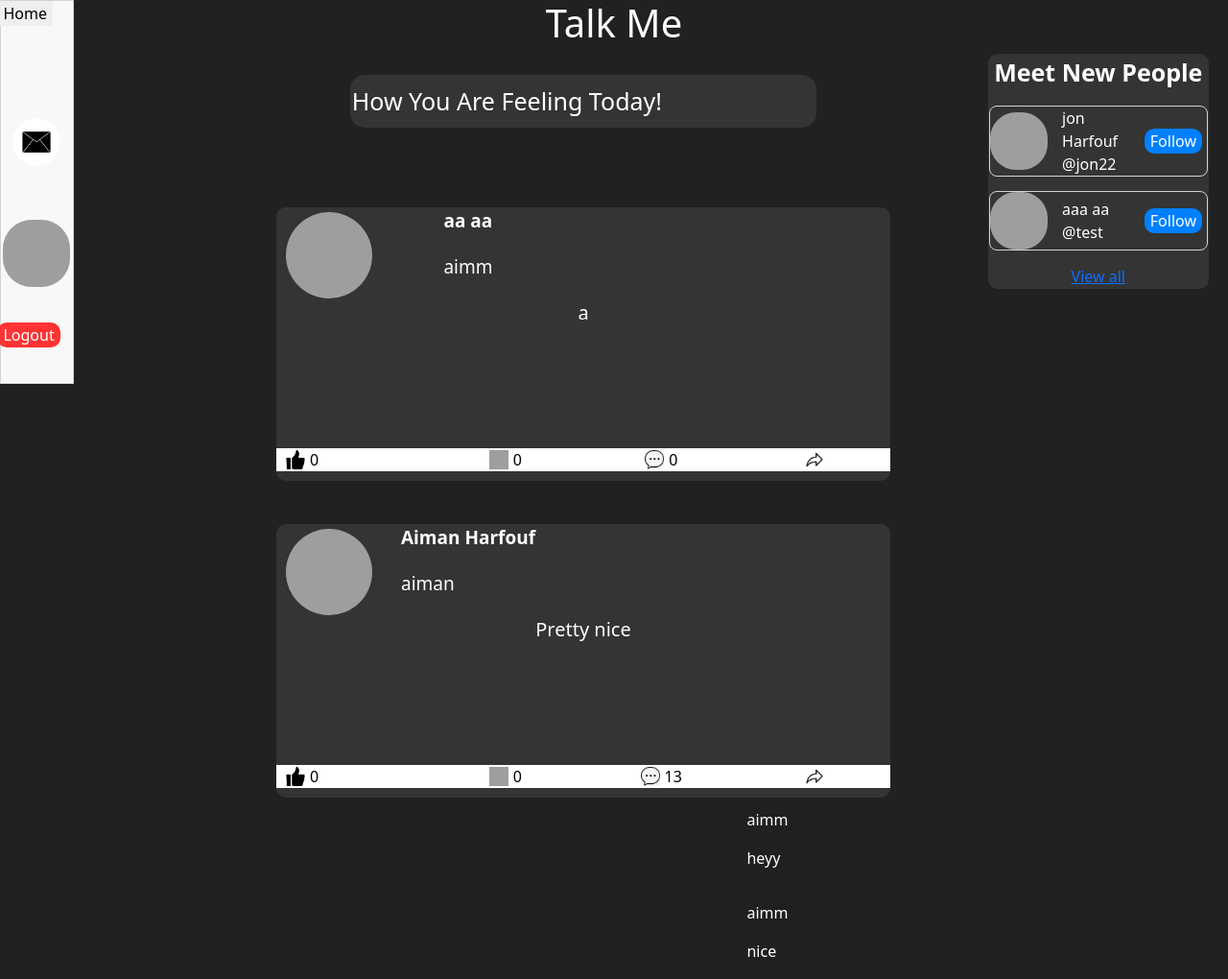
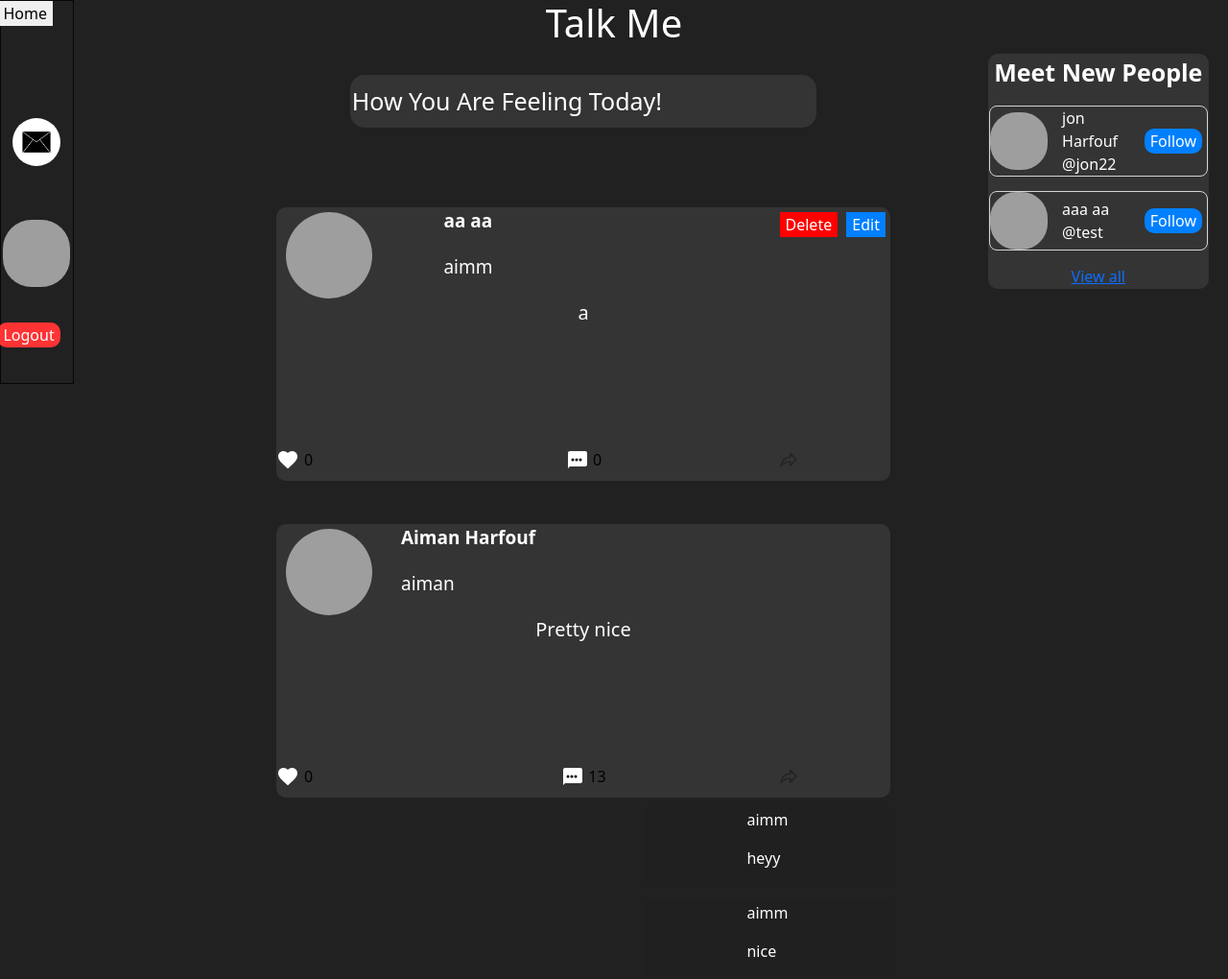
Before and after one commit to aimmharf/SocialMedia, a Django app: page / in a window 1280 px wide. Shown: the top 1020 px of the page at 96% size. Run offline with Django 4.2, Linux system fonts and the light colour scheme; a user stored in the database is signed in; data comes from the database, SQL or seed files in the repository; both versions use the stored data as it was after the commit; data that the repository does not hold is empty; grey boxes are pictures that could not be loaded.

Commit message:
Added the delete post feature

```diff
--- a/SocialMedia/media/models.py
+++ b/SocialMedia/media/models.py
@@ -34,7 +34,7 @@ class Posts(models.Model):
     date = models.DateTimeField()
     post = models.TextField(null=False)
     liked_users = models.ManyToManyField(User, related_name='UserLiked', null=True,  default=None)
-    disliked_users = models.ManyToManyField(User, related_name='userDisliked', null=True, default=None)
+
 
 
     def __str__(self):
--- a/SocialMedia/media/static/css/index.css
+++ b/SocialMedia/media/static/css/index.css
@@ -6,6 +6,7 @@ h1 {
 }
 body {
     background-color: #212121;
+
 }
 
 p {
@@ -16,13 +17,65 @@ header {
     text-align: center;
 }
 
+.confirmation-sup-container {
+
+    z-index: 3;
+    position: fixed;
+    top: 35%;
+    left: 35%;
+    width: 30vw;
+    height: 100vh;
+
+
+
+}
+
+.confirmation-sup2-container {
+    background-color: white;
+    border-radius: 20px;
+    height: 30%;
+    display: grid;
+    grid-template-rows: 1fr 1fr;
+    align-items: center;
+    justify-content: center;
+    width: 100%;
+
+
+}
+
+.confirmation-btn-container {
+    display: grid;
+    grid-template-columns: 1fr 1fr;
+    column-gap: 7px;
+
+}
+
+#confirmation-text {
+    color: black;
+    font-size: 25px;
+    text-align: center;
+}
+
+#conf-btn-del {
+    background-color: red;
+    color: white;
+    border: 0;
+    border-radius: 10px;
+}
+
+#conf-btn-cancel {
+    background-color: #0080FF;
+    color: white;
+    border: 0;
+    border-radius: 10px;
+}
 .nav {
     position: fixed;
     top: 0px;
     height: 50%;
     width: 6%;
-    border: 1px solid #d3d3d3;
-    background-color: #f8f8f8;
+    border: 1px solid #060606;
+    background-color: #212121;
 }
 
 
@@ -217,9 +270,30 @@ header {
 .posts-top-container {
     display: grid;
     width: 100%;
-    grid-template-columns: 100px 200px;
+    grid-template-columns: 100px 200px auto;
 
 
+}
+
+.modify-post-container {
+    margin-top: 5px;
+    margin-right: 5px;
+    justify-self: end;
+}
+
+#btn-del-post {
+    background-color: red;
+    border: 0;
+    color: white;
+
+
+}
+
+#btn-edit-post {
+    background-color: #0080FF;
+    color: white;
+    border: 0;
+    margin-left: 5px;
 }
 
 .post-text-container {
@@ -244,10 +318,10 @@ header {
     margin-bottom: 10px;
     display: grid;
     column-gap: 10px;
-    grid-template-columns: 1fr 1fr 1fr 1fr;
+    grid-template-columns: 1fr 1fr 1fr;
     justify-content: center;
     align-items: center;
-    background-color: white;
+
 }
 
 .img-icon-button, .img-like-button, .img-dislike-button {
@@ -277,14 +351,14 @@ header {
     margin: 0;
 }
 
-#btn-like-standard {
-    background-image: url("images/icon-like.png");
-    margin-left: 10px;
+
+
+#btn-like-standard:hover {
+    cursor: pointer;
 }
 
-#btn-like-liked {
-    background-image: url('images/download.png');
-    margin-left: 10px;
+#btn-like-liked:hover {
+    cursor: pointer;
 }
 
 #btn-dislike {
@@ -303,8 +377,8 @@ header {
 
 }
 
-#btn-comment {
-    background-image: url("images/comment.jpeg");
+#btn-comment:hover {
+   cursor: pointer;
 }
 
 #btn-share {
--- a/SocialMedia/media/static/js/index.js
+++ b/SocialMedia/media/static/js/index.js
@@ -1,4 +1,5 @@
 document.addEventListener("DOMContentLoaded", function(){
+    document.querySelector(".confirmation-sup-container").style.display = 'none';
     document.querySelector(".btn-post").style.display = 'none';
     document.querySelector("#js-input-content").addEventListener("keyup", function() {
         console.log("h")
@@ -20,13 +21,7 @@ document.addEventListener("DOMContentLoaded", function(){
 
         like_post(button)
     })})
-    document.querySelectorAll(".img-dislike-button").forEach((button) => {
-        getdisLikeCount(button)
-        button.addEventListener("click", function() {
 
-            dislikePost(button)
-        })
-    })
     document.querySelectorAll("#btn-comment").forEach((button) => {
 
         button.addEventListener("click", () => {
@@ -46,7 +41,58 @@ document.addEventListener("DOMContentLoaded", function(){
 
         })
     })
+
+    document.querySelectorAll("#btn-del-post").forEach((button) => {
+        button.addEventListener("click", function() {
+            document.querySelector(".confirmation-sup-container").style.display = 'block';
+            document.querySelector('.whole-screen').style.filter = 'blur(8px)'
+
+
+            document.querySelector("#conf-btn-del").addEventListener("click", function(){
+                deletePost(button)
+
+
+            })
+
+            document.querySelector(".whole-screen").style.pointerEvents = 'none';
+            document.querySelector("#conf-btn-cancel").addEventListener("click", function(){
+                 cancelPost(button)
+                })
+
+
+        })
+    })
 })
+
+async function deletePost(button) {
+    // GETTING THE POST ID
+    const container = button.parentNode.parentNode.parentNode.parentNode
+    console.log(container)
+    const getResponse = await fetch(`/post/${container.querySelector("#post-id").innerHTML}`)
+    const post_id = await getResponse.json()
+
+
+    // MAKING POST REQUEST TO DELETE THE POST
+    const postResponse = fetch(`/delete_post/${post_id}`, {
+        method: 'post',
+        body: {
+            'post_text': container.querySelector(".post-text").innerHTML
+        }
+    })
+    console.log((await postResponse).status)
+    if ((await postResponse).status == 200) {
+        container.remove()
+        document.querySelector(".confirmation-sup-container").style.display = 'none';
+        document.querySelector('.whole-screen').style.filter = 'none';
+    }
+
+}
+
+function cancelPost(button) {
+    document.querySelector(".confirmation-sup-container").style.display = 'none';
+    document.querySelector('.whole-screen').style.filter = 'none'
+    document.querySelector(".whole-screen").style.pointerEvents = 'auto';
+}
 
 const p = document.createElement('p')
 async function post_content() {
@@ -169,7 +215,7 @@ async function like_post(button) {
     changeDisLikeButtonColor(button, a.status)
     getdisLikeCount(button)
     */
-    revertDislike(button)
+
    })
 
 
@@ -190,66 +236,13 @@ async function getLikeCount(button) {
 function changeLikeButtonColor(button, status) {
 
     if (status == 201) {
-        button.querySelector(".img-like-button").style.backgroundImage = "url('static/css/images/icon-like.png')"
+        console.log(button)
+        button.querySelector(".img-like-button").style.fill = '#ffffff'
     } else {
-        button.querySelector(".img-like-button").style.backgroundImage = "url('static/css/images/download.png')"
+        console.log(button)
+        button.querySelector(".img-like-button").style.fill = '#007bff'
     }
 
-}
-
-async function dislikePost(button) {
-    // Get the post details
-    const container = button.parentNode.parentNode.parentNode.parentNode
-
-   // Get the user
-   getCurrentUser().then(async function(response) {
-    // fetching the url
-    const postResponse = await fetch("/dislike_post", {
-        method: 'post',
-        body: JSON.stringify({
-            'current_user': response,
-            'id': container.querySelector("#post-id").innerHTML
-
-        })
-
-
-
-    })
-    const a = postResponse
-
-    getdisLikeCount(button)
-
-
-    changeDisLikeButtonColor(container, a.status)
-    revertLike(button)
-   })
-}
-
-async function getdisLikeCount(button) {
-    const container = button.parentNode.parentNode.parentNode.parentNode
-    const postResponse = await fetch(`/dislike_count/${container.querySelector("#post-id").innerHTML}`)
-    let a = await postResponse.json()
-    const dislikeCount = JSON.parse(a)
-
-    button.parentNode.parentNode.querySelector("#dislike-count").innerHTML = dislikeCount['count']
-
-
-
-}
-
-function changeDisLikeButtonColor(button, status) {
-
-    if (status == 201) {
-        button.querySelector(".img-dislike-button").style.backgroundImage = "url('static/css/images/dislike.png')"
-    } else {
-        button.querySelector(".img-dislike-button").style.backgroundImage = "url('static/css/images/dislike.jpeg')"
-    }
-}
-
-function revertDislike(button) {
-    const a = button.parentNode.parentNode
-    changeDisLikeButtonColor(a, 201)
-    getdisLikeCount(button)
 }
 
 function revertLike(button) {
@@ -260,7 +253,8 @@ function revertLike(button) {
 
 
 async function comment(button) {
-    const a = button.parentNode.parentNode.parentNode.parentNode.parentNode
+    const a = button.parentNode.parentNode.parentNode.parentNode.parentNode.parentNode
+    console.log(a)
     const userInput = document.createElement("input")
     const btnSubmit = document.createElement("button")
     const pUsername = document.createElement("p")
@@ -365,12 +359,12 @@ async function loadPostComments(container, num) {
         commentDiv.className = 'post-comment'
 
         pUsername.innerHTML = response[0].user;
-        pComment.innerHTML = response[0].comment;
+        pComment.innerHTML = response.slice(-1)[0].comment;
         container.querySelector("#comment-number").innerHTML = response.length
 
         commentDiv.append(pUsername);
         commentDiv.append(pComment);
-
+        console.log(response)
         container.querySelector(".all-comments").append(commentDiv)
     }
 
--- a/SocialMedia/media/static/todo.txt
+++ b/SocialMedia/media/static/todo.txt
@@ -11,3 +11,6 @@ If Time:
 
 To Do (Now):
  - Continue the new users page
+
+
+535
--- a/SocialMedia/media/templates/media/index.html
+++ b/SocialMedia/media/templates/media/index.html
@@ -79,16 +79,19 @@
                                 <img id="post-profile-pic" src="/medias/{{request.user.profile_image}}" alt="" >
                             </a>
 
+                        </div>
 
-
-
-
-
-                        </div>
                         <div class="names-container">
                             <p id="full-name">{{post.first_name}} {{post.last_name}}</p>
                             <p id="username">{{post.username}}</p>
                         </div>
+                        {% if request.user.username == post.username%}
+
+                            <div class="modify-post-container">
+                                <button id="btn-del-post">Delete</button>
+                                <button id="btn-edit-post">Edit</button>
+                            </div>
+                        {% endif %}
                     </div>
                     <div class="post-text-container">
                         <p class="post-text">{{post.post}}</p>
@@ -98,23 +101,30 @@
                             <div id="like-container" class="btns-container">
 
                                     {% if request.user in post.liked_users.all %}
-                                        <button class="img-like-button" id="btn-like-liked"></button>
+                                        <svg xmlns="http://www.w3.org/2000/svg" viewBox="0 0 24 24" width="24" height="24">
+                                            <path id="btn-like-liked" class="img-like-button" fill="#007bff" d="M12 21.35l-1.45-1.32C5.4 15.36 2 12.28 2 8.5 2 5.42 4.42 3 7.5 3c1.74 0 3.41.81 4.5 2.09C13.09 3.81 14.76 3 16.5 3 19.58 3 22 5.42 22 8.5c0 3.78-3.4 6.86-8.55 11.54L12 21.35z"/>
+                                        </svg>
+
+
                                     {% else %}
-                                    <button class="img-like-button" id="btn-like-standard"></button>
+
+
+                                      <svg xmlns="http://www.w3.org/2000/svg" viewBox="0 0 24 24" width="24" height="24">
+                                        <path class="img-like-button"  id="btn-like-standard"  fill="#ffffff" d="M12 21.35l-1.45-1.32C5.4 15.36 2 12.28 2 8.5 2 5.42 4.42 3 7.5 3c1.74 0 3.41.81 4.5 2.09C13.09 3.81 14.76 3 16.5 3 19.58 3 22 5.42 22 8.5c0 3.78-3.4 6.86-8.55 11.54L12 21.35z"/>
+                                      </svg>
                                     {% endif %}
                                 <p id="like-count">0</p>
                                 <p id="post-id" hidden>{{post.id}}</p>
                             </div>
+
                             <div class="btns-container">
-                                {% if request.user in post.disliked_users.all %}
-                                <button class="img-dislike-button" id="btn-dislike-disliked"></button>
-                                {% else %}
-                                    <button class="img-dislike-button"  id="btn-dislike-standard"></button>
-                                {% endif %}
-                                <p id="dislike-count">0</p>
-                            </div>
-                            <div class="btns-container">
-                                <button class="img-icon-button" id="btn-comment"></button>
+                                <svg xmlns="http://www.w3.org/2000/svg" viewBox="0 0 24 24" width="24" height="24">
+                                    <path id="btn-comment" fill="#ffffff" d="M3 3h18c1.1 0 2 .9 2 2v12c0 1.1-.9 2-2 2H5l-2 2V5c0-1.1.9-2 2-2zm14 9H7v-2h10v2zm-4 3h-2v-2h2v2zm4-3h-8V7h8v2z"/>
+                                    <circle fill="#000000" cx="8" cy="12" r="1.5"/>
+                                    <circle fill="#000000" cx="12" cy="12" r="1.5"/>
+                                    <circle fill="#000000" cx="16" cy="12" r="1.5"/>
+                                  </svg>
+
                                 <p id="comment-number">0</p>
                             </div>
                             <div class="btns-container">
@@ -151,4 +161,17 @@
     </div>
 
 
+    <div class="confirmation-sup-container">
+        <div class="confirmation-sup2-container">
+            <div class="conf-text-container">
+                <p id="confirmation-text">Are you sure you would like to delete this post</p>
+            </div>
+            <div class="confirmation-btn-container">
+                <button id="conf-btn-del">Delete</button>
+                <button id="conf-btn-cancel">Cancel</button>
+            </div>
+        </div>
+
+    </div>
+
 {% endblock %}
--- a/SocialMedia/media/urls.py
+++ b/SocialMedia/media/urls.py
@@ -18,10 +18,9 @@ urlpatterns = [
     #path("remove_follower", views.remove_follower, name='remove_follower'),
     path("like_post", views.like_post, name='postLike'),
     path("like_count/<int:id>", views.like_count, name='like_count'),
-    path("dislike_post", views.dislike_post, name='dislike_post'),
-    path("dislike_count/<int:id>", views.dislike_count, name='dislike_count'),
     path("get_user", views.get_user, name='getuser'),
-    path("comment/<int:id>", views.comment, name='commentUser')
-
+    path("comment/<int:id>", views.comment, name='commentUser'),
+    path("post/<int:id>", views.get_id, name='id'),
+    path("delete_post/<int:id>", views.delete_post, name='delete_post')
 
 ]
--- a/SocialMedia/media/views.py
+++ b/SocialMedia/media/views.py
@@ -321,8 +321,7 @@ def like_post(request):
             find_post.liked_users.remove(request.user)
             return HttpResponse(status=201)
         else:
-            if request.user in find_post.disliked_users.all():
-                find_post.disliked_users.remove(request.user)
+
             # Adding a new like object and saving it
             new_like = Likes(user=request.user, post=find_post)
             new_like.save()
@@ -342,44 +341,7 @@ def like_count(request, id):
     # getting the count and returning a successfull response
     return JsonResponse(status=200, data=json.dumps({"count": str(all_likes)}), safe=False)
 
-@csrf_exempt
-def dislike_post(request):
-    # Check for request method
-    if request.method =='POST':
-        # load the json data from javascript
-        data = json.loads(request.body)
 
-        # Finding the post
-        find_post = Posts.objects.get(id=data['id'])
-
-
-        # CHECKING IF THE USER LIKED OR UNLIKED
-        if request.user in find_post.disliked_users.all():
-
-            find_post.disliked_users.remove(request.user)
-            return HttpResponse(status=201)
-
-        else:
-            if request.user in find_post.liked_users.all():
-                find_post.liked_users.remove(request.user)
-            # Adding a new like object and saving it
-            new_dislike = Likes(user=request.user, post=find_post)
-            new_dislike.save()
-
-            find_post.disliked_users.add(request.user)
-            # Returning a successull response
-            return HttpResponse(status=200)
-
-@csrf_exempt
-def dislike_count(request, id):
-    # Getting the post from the database
-    posting = Posts.objects.get(id=id)
-
-    # Getting the likes by filtering with post
-    all_dislikes = len(posting.disliked_users.all())
-
-    # getting the count and returning a successfull response
-    return JsonResponse(status=200, data=json.dumps({"count": str(all_dislikes)}), safe=False)
 
 @csrf_exempt
 def get_user(request):
@@ -410,3 +372,15 @@ def comment(request, id):
 
 
         return JsonResponse(status=200, data=json_comments, safe=False)
+
+
+def get_id(request, id):
+    post = Posts.objects.get(id=id)
+    return JsonResponse(data=post.id, status=200, safe=False)
+
+@csrf_exempt
+def delete_post(request, id):
+    if request.method == 'POST':
+        post = Posts.objects.get(id=id)
+        Posts.delete(post)
+        return JsonResponse(status=200, data="Deleted Successfully", safe=False)
--- /dev/null
+++ b/SocialMedia/todo.txt
@@ -0,0 +1,5 @@
+
+1. Implement:
+    - users can edit or delete there posts
+    - index page should display only posts of the people who the user is following
+    - make a page where it has all users posts
```
Also changed, not shown: SocialMedia/db.sqlite3, SocialMedia/media/static/css/images/t3.jpg (added), SocialMedia/media/static/css/images/trash2.jpg (added), SocialMedia/media/static/css/images/trashcan.jpg (added).
